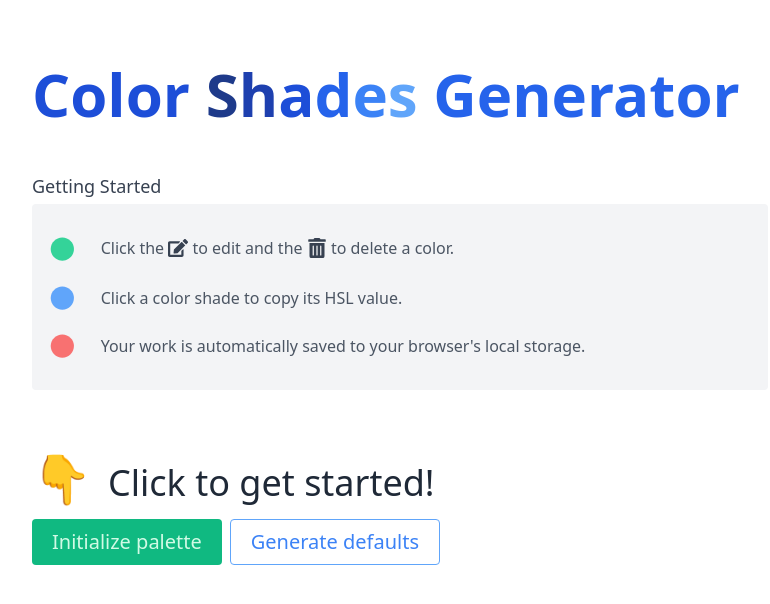
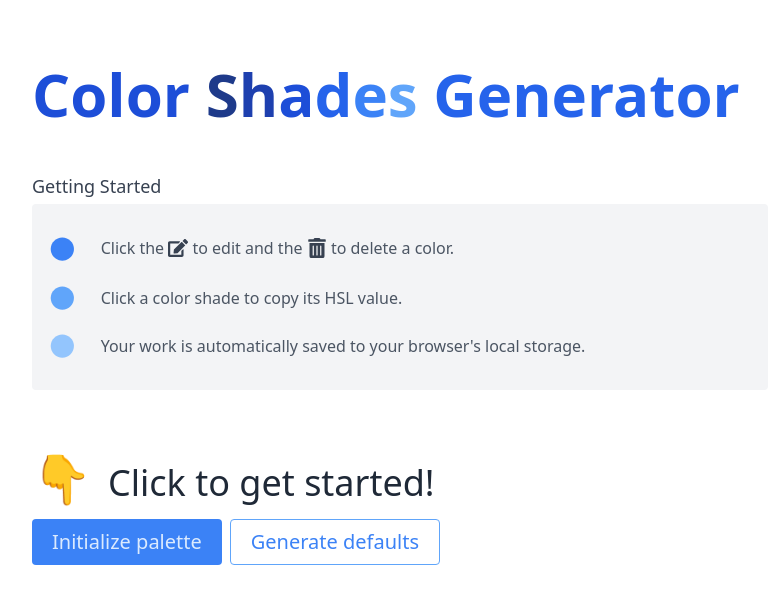
Before and after one commit to swkeever/colors, a React (Create React App) app: page / in a window 1280 px wide. Shown: the top 604 px of the page, without its empty margins (240-1010 px from the left). Built offline with nearby package versions, Linux system fonts and the light colour scheme.

Commit message:
all blue

```diff
--- a/src/App.js
+++ b/src/App.js
@@ -126,7 +126,7 @@ function App() {
         <h2 className="mt-8 md:mt-12 font-medium text-gray-700 text-lg">Getting Started</h2>
         <ul className="flex bg-gray-100 py-8 flex-col mt-1 rounded space-y-6 text-sm md:text-base text-gray-600">
           <li className={styles.listItem}>
-            <FaCircle className={`${styles.listDisc} text-green-400`} />
+            <FaCircle className={`${styles.listDisc} text-blue-500`} />
             <div className={styles.listItemText}>
               Click the
               {' '}
@@ -154,7 +154,7 @@ function App() {
             </div>
           </li>
           <li className={styles.listItem}>
-            <FaCircle className={`${styles.listDisc} text-red-400`} />
+            <FaCircle className={`${styles.listDisc} text-blue-300`} />
             <div className={styles.listItemText}>
               Your work is automatically saved to your browser&apos;s local storage.
             </div>
@@ -177,7 +177,7 @@ function App() {
           <button
             type="button"
             onClick={handleCreate}
-            className={`${styles.button} bg-green-500 hover:bg-green-600 text-green-100`}
+            className={`${styles.button} bg-blue-500 hover:bg-blue-600 text-blue-100`}
           >
             {colors.length === 0 ? 'Initialize palette' : 'Add new color'}
           </button>
@@ -185,7 +185,7 @@ function App() {
           <button
             type="button"
             onClick={() => handleReplace(defaultColors)}
-            className={`${styles.button} border-blue-400 border hover:bg-blue-100 text-blue-500`}
+            className={`${styles.button} border-blue-400 border hover:bg-blue-100 hover:text-blue-600 text-blue-500`}
           >
             Generate defaults
           </button>
@@ -196,7 +196,7 @@ function App() {
             <button
               type="button"
               onClick={deleteAll}
-              className={`${styles.button} bg-red-500 hover:bg-red-600 text-red-100 ml-auto`}
+              className={`${styles.button} hover:bg-red-100 border border-red-400 hover:text-red-600 text-red-500 ml-auto`}
             >
               Delete all
             </button>
--- a/src/components/ControlPanel.js
+++ b/src/components/ControlPanel.js
@@ -15,7 +15,6 @@ export default function ControlPanel({ color }) {
       md:ml-1
       px-1
       block
-      w-full
       mx-auto
       cursor-pointer
       bg-blue-500
```
Also changed, not shown: 1 other file (tests, documents, lock files or other folders).
